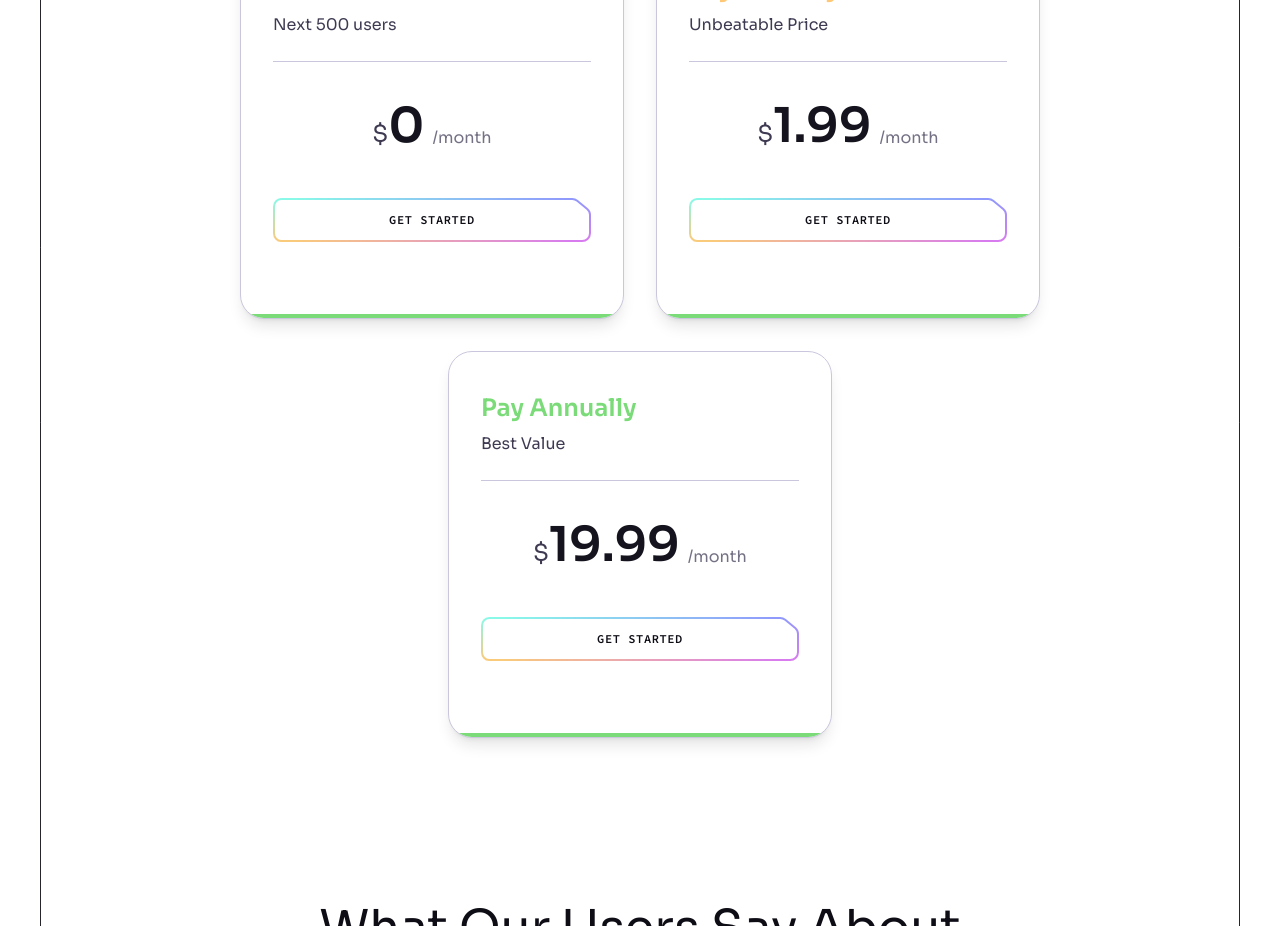
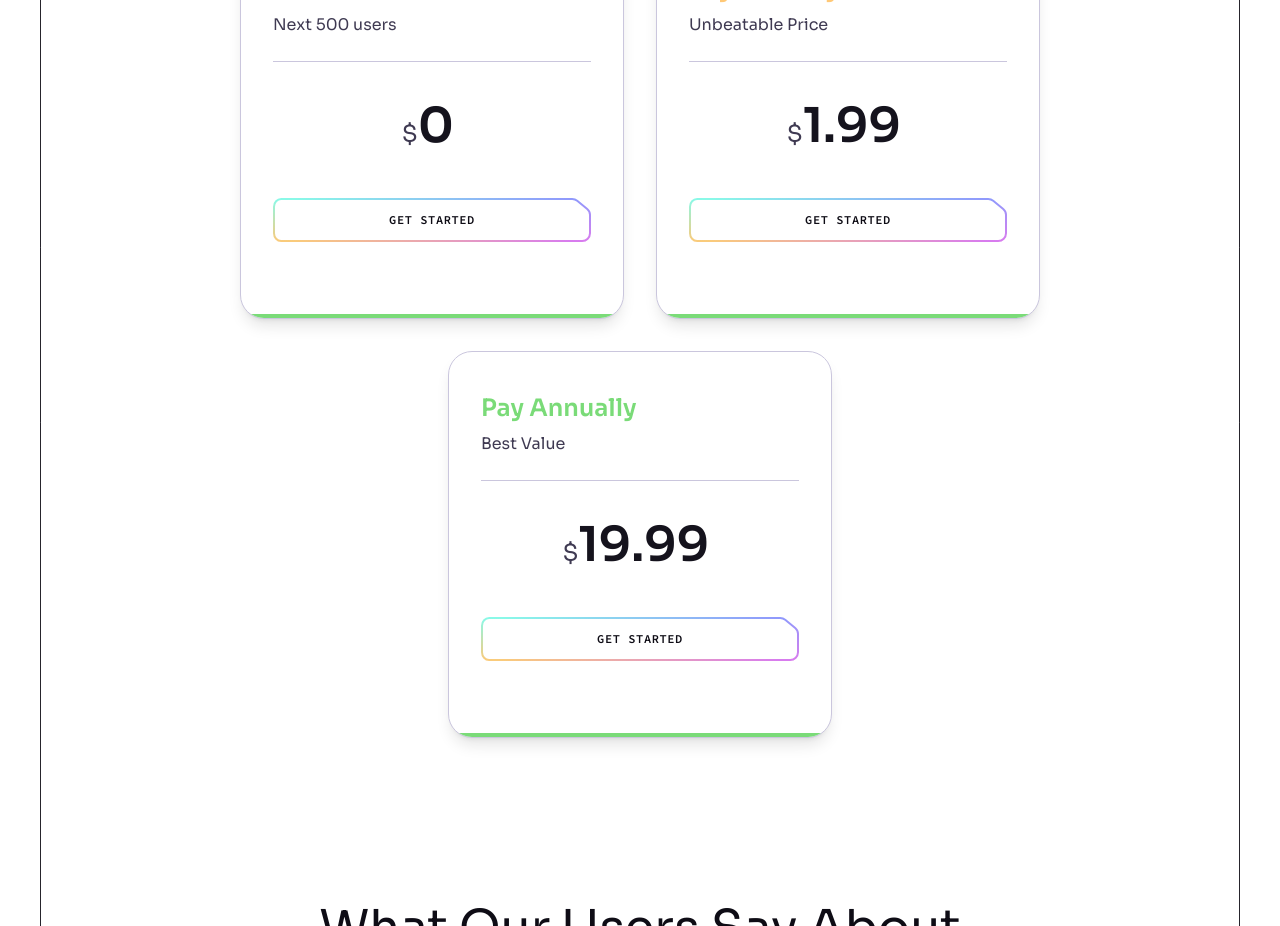
Before and after one commit to saimdev/hearmate, a React (Vite) app: page / in a window 1280 px wide. Shown: the part 8320-9246 px from the top of the page. Built offline with nearby package versions, Linux system fonts and the light colour scheme.

Commit message:
Hero image size reduce and pricing list update

```diff
--- a/src/components/AndroidMockUp.jsx
+++ b/src/components/AndroidMockUp.jsx
@@ -56,7 +56,7 @@ const AndriodMockUp = () => {
                     <div className="flex flex-wrap md:flex-nowrap items-center justify-center gap-3">
                         {MockUps.map((mockup, index) => (
                             <div key={index} className=" lg:h-full h-5/6 overflow-hidden ">
-                                <img src={mockup.mockup} alt={mockup.name} className="h-full w-full object-cover" />
+                                <img src={mockup.mockup} alt={mockup.name} className="h-full w-full object-cover" loading="lazy" />
                             </div  >
                         ))}
 
--- a/src/components/Hero.jsx
+++ b/src/components/Hero.jsx
@@ -61,6 +61,7 @@ const Hero = () => {
                   width={1024}
                   height={490}
                   alt="AI robot image"
+                  loading="lazy"
                 />
                 {/* <Generating className="absolute left-4 right-4 bottom-5 md:left-1/2 md:right-auto md:bottom-8 md:w-[31rem] md:-translate-x-1/2" /> */}
 
--- a/src/components/PricingList.jsx
+++ b/src/components/PricingList.jsx
@@ -37,7 +37,7 @@ const PricingList = () => {
                     {item.price}
                   </div>
                   {item.price < 100 && (
-                    <span className="text-n-4 ml-2">/month</span>
+                    <span className="text-n-4 ml-2"></span>
                   )}
                 </div>
               )}
```
Also changed, not shown: 1 other file (tests, documents, lock files or other folders).
